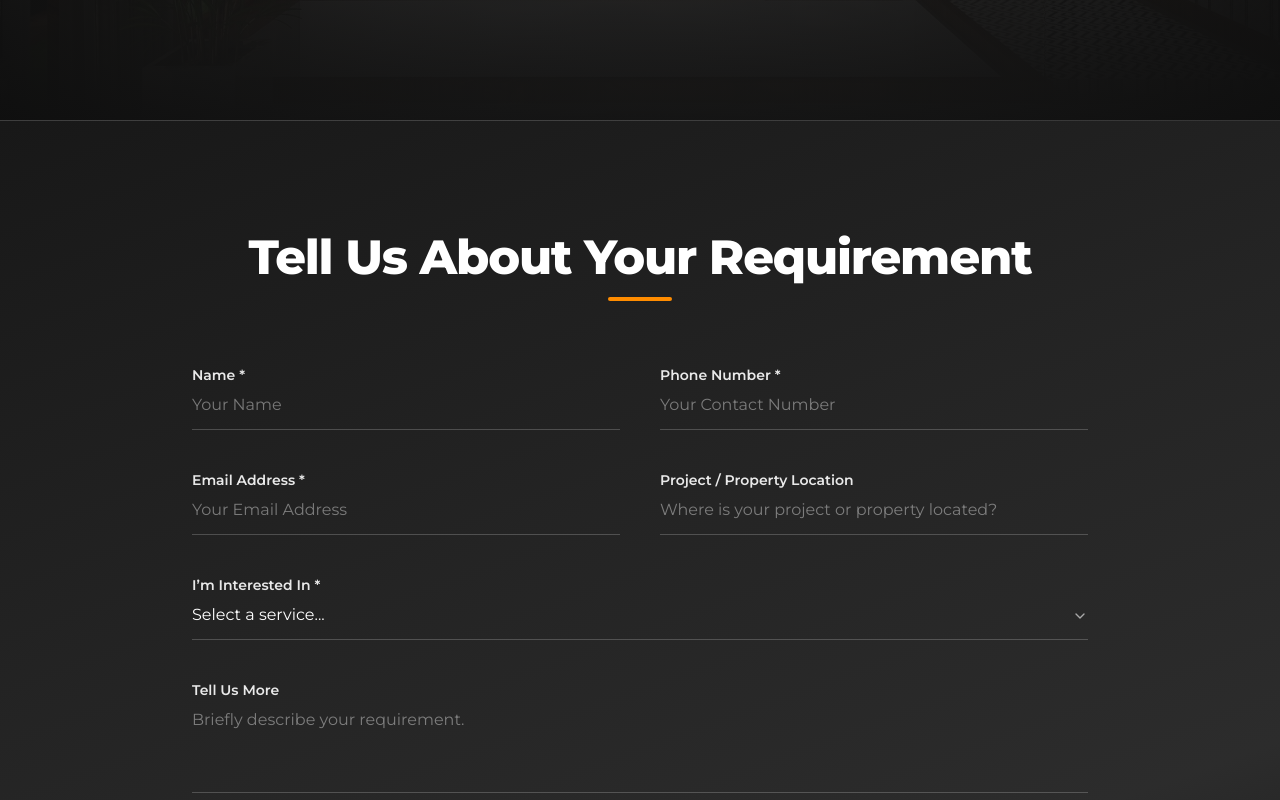
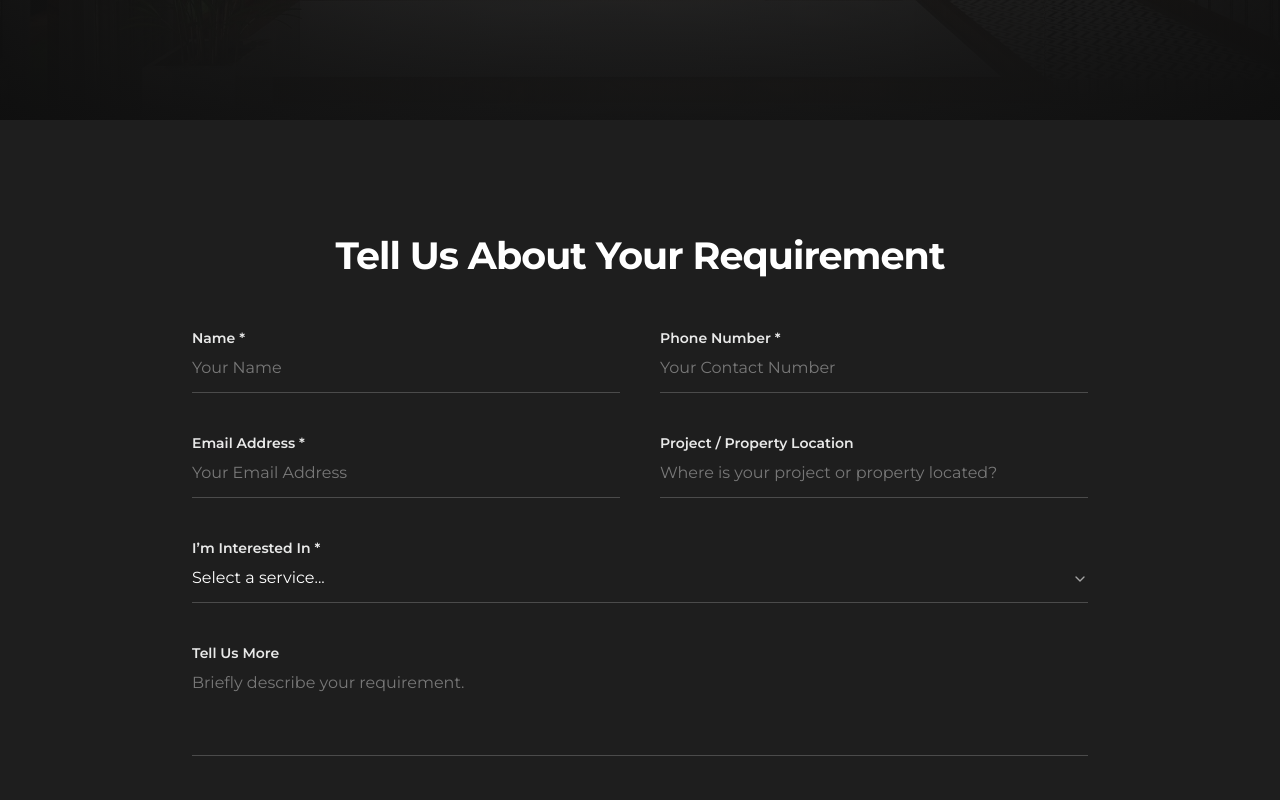
Before and after one commit to AshmithaPP/home-estates-site2, a Next.js app: page /contact in a window 1280 px wide. Shown: the part 680-1480 px from the top of the page. Built offline with nearby package versions, Linux system fonts and the light colour scheme.

Commit message:
ui fixes for contact page

```diff
--- a/src/components/Contact/ContactFormSection.jsx
+++ b/src/components/Contact/ContactFormSection.jsx
@@ -34,10 +34,7 @@ export const ContactFormSection = () => {
   return (
     <section
       id="contact-form"
-      className="relative py-20 sm:py-28 px-4 sm:px-6 lg:px-8 border-t border-white/10"
-      style={{
-        background: 'linear-gradient(160deg, #181818 0%, #242424 45%, #2c2c2c 80%, #1e1e1e 100%)',
-      }}
+      className="relative py-20 sm:py-28 px-4 sm:px-6 lg:px-8 bg-[#1e1e1e]"
     >
       <div className="relative z-10 max-w-4xl mx-auto">
 
@@ -47,12 +44,11 @@ export const ContactFormSection = () => {
           whileInView={{ opacity: 1, y: 0 }}
           viewport={{ once: true }}
           transition={{ duration: 0.6 }}
-          className="text-center mb-14 sm:mb-16"
+          className="text-center mb-10 sm:mb-12"
         >
-          <h2 className="text-3xl sm:text-4xl md:text-5xl font-extrabold text-white tracking-tight">
+          <h2 className="text-3xl sm:text-4xl lg:text-[38px] font-bold text-white tracking-tight leading-tight">
             Tell Us About Your Requirement
           </h2>
-          <div className="w-16 h-1 bg-[var(--primary)] mx-auto mt-4 rounded-full" />
         </motion.div>
 
         {/* ── Form Container ────────────────────────────────────────── */}
```
Also changed, not shown: 1 other file (tests, documents, lock files or other folders).
